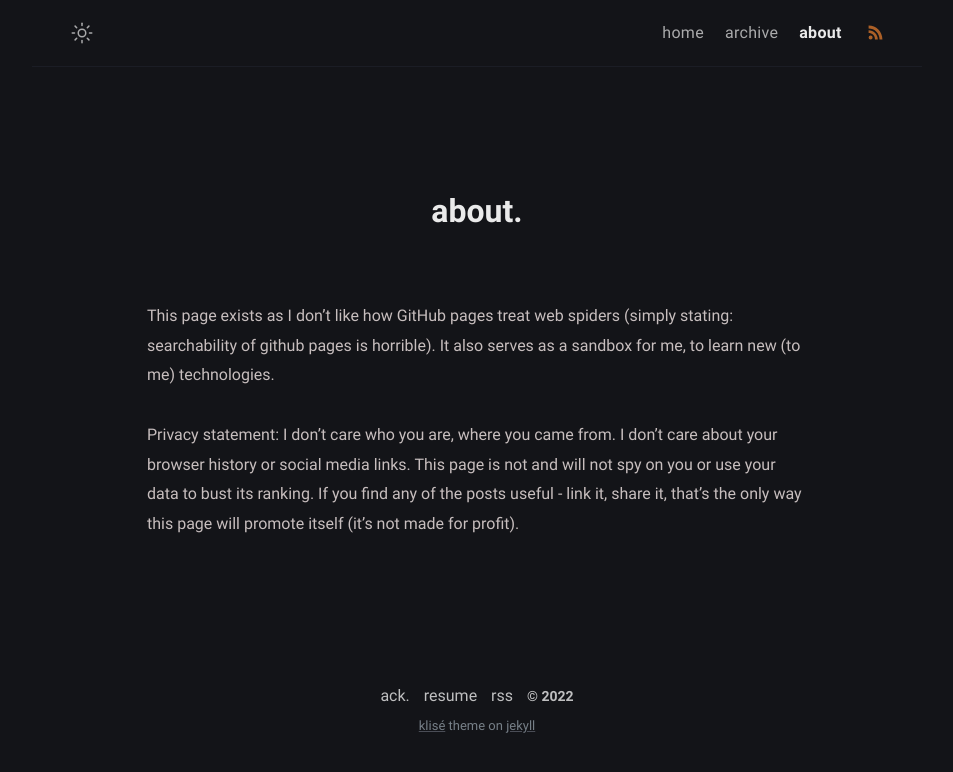
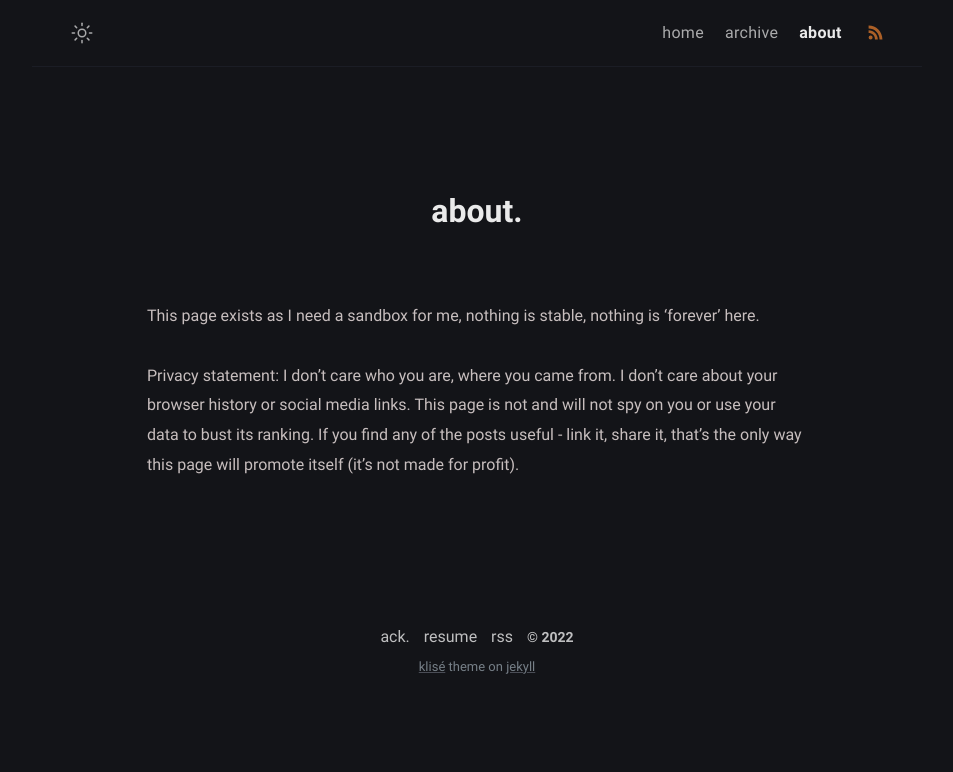
Before and after one commit to DawidKrysiak/dawidkrysiak.github.io, a Jekyll site: the page built from about.md, in a window 1280 px wide. Shown: the top 772 px of the page, without its empty margins (163-1116 px from the left). Built offline with Jekyll 4.4.1, drawn with Linux system fonts in a browser that asks for light colours.

Commit message:
Update about.md

```diff
--- a/about.md
+++ b/about.md
@@ -6,7 +6,7 @@ excerpt: windows, linux, aws, networking and whatever else comes my way.
 comments: false
 ---
 
-This page exists as I don't like how GitHub pages treat web spiders (simply stating: searchability of github pages is horrible). It also serves as a sandbox for me, to learn new (to me) technologies.
+This page exists as I need a sandbox for me, nothing is stable, nothing is 'forever' here.
 
 Privacy statement:
 I don't care who you are, where you came from. I don't care about your browser history or social media links. This page is not and will not spy on you or use your data to bust its ranking. If you find any of the posts useful - link it, share it, that's the only way this page will promote itself (it's not made for profit).
```
